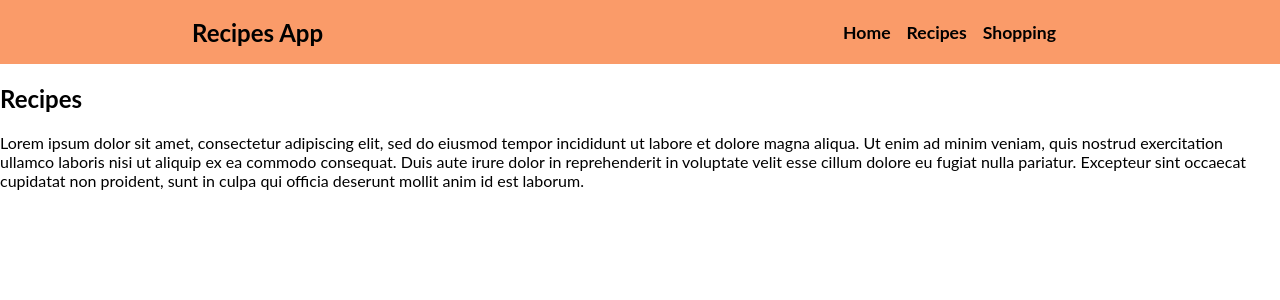
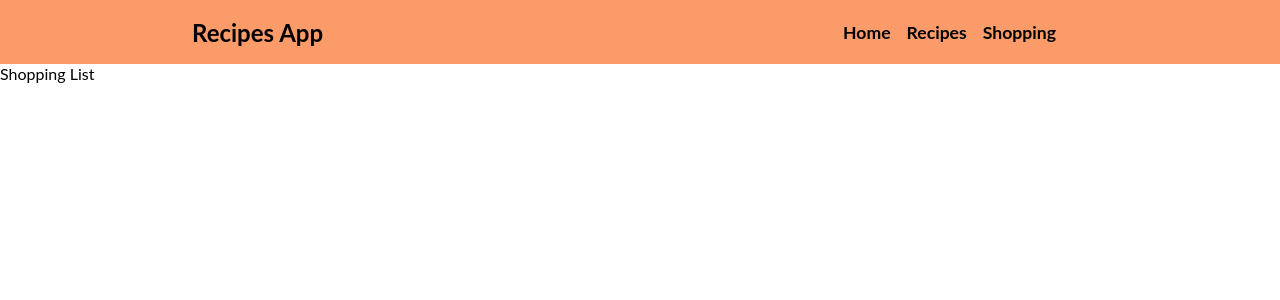
Before and after one commit to weronikabuczak/recipes-app, a React (Create React App) app: page /shopping in a window 1280 px wide. Shown: the top 300 px of the page. Built offline with nearby package versions, Linux system fonts and the light colour scheme.

Commit message:
Delete header, use home page instead

```diff
--- /dev/null
+++ b/src/components/Home/Home.js
@@ -0,0 +1,9 @@
+const Home = () => {
+    return (
+        <header>
+            <h1>Welcome!</h1>
+        </header>
+    )
+}
+
+export default Home;
--- a/src/components/MainContainer/Header/Header.js
+++ /dev/null
@@ -1,20 +0,0 @@
-import {Fragment} from 'react';
-import classes from './Header.module.css'
-
-const Header = () => {
-    return (
-        <Fragment>
-            <header className={classes.header}>
-                <h2>Recipes</h2>
-                <p>Lorem ipsum dolor sit amet, consectetur adipiscing elit, sed do eiusmod tempor incididunt ut
-                    labore et dolore magna aliqua. Ut enim ad minim veniam, quis nostrud exercitation ullamco
-                    laboris nisi ut aliquip ex ea commodo consequat. Duis aute irure dolor in reprehenderit in
-                    voluptate velit esse cillum dolore eu fugiat nulla pariatur. Excepteur sint occaecat cupidatat
-                    non proident, sunt in culpa qui officia deserunt mollit anim id est laborum.</p>
-                {/*    todo carousel ?*/}
-            </header>
-        </Fragment>
-    )
-};
-
-export default Header;
--- a/src/components/MainContainer/Header/Header.module.css
+++ /dev/null
@@ -1,3 +0,0 @@
-.header {
-
-}
--- a/src/components/MainContainer/MainContainer.js
+++ b/src/components/MainContainer/MainContainer.js
@@ -1,14 +1,13 @@
 import {Fragment} from "react";
-import Header from "./Header/Header";
 import classes from './MainContainer.module.css';
 import NavigationBar from "./NavigationBar";
 
-const MainContainer = () => {
+const MainContainer = (props) => {
     return (
         <Fragment>
+            <NavigationBar/>
             <div className={classes.main}>
-                <NavigationBar/>
-                <Header/>
+                {props.children}
             </div>
         </Fragment>
     )
--- a/src/router-pages/AuthenticationPage.js
+++ b/src/router-pages/AuthenticationPage.js
@@ -1,3 +1,4 @@
-const AuthenticationPage = () => {}
+const AuthenticationPage = () => {
+}
 
 export default AuthenticationPage;
--- a/src/router-pages/HomePage.js
+++ b/src/router-pages/HomePage.js
@@ -1,3 +1,9 @@
-const HomePage = () => {}
+import Home from "../components/Home/Home";
+
+const HomePage = () => {
+    return (
+        <Home/>
+    )
+}
 
 export default HomePage;
--- a/src/router-pages/RecipesPage.js
+++ b/src/router-pages/RecipesPage.js
@@ -1,4 +1,7 @@
 const RecipesPage = () => {
+    return (
+        <div>recipes page</div>
+    )
 
 }
 
--- a/src/router-pages/ShoppingListPage.js
+++ b/src/router-pages/ShoppingListPage.js
@@ -1,4 +1,7 @@
 const ShoppingListPage = () => {
+    return (
+        <div>Shopping List</div>
+    )
 
 }
 
```
